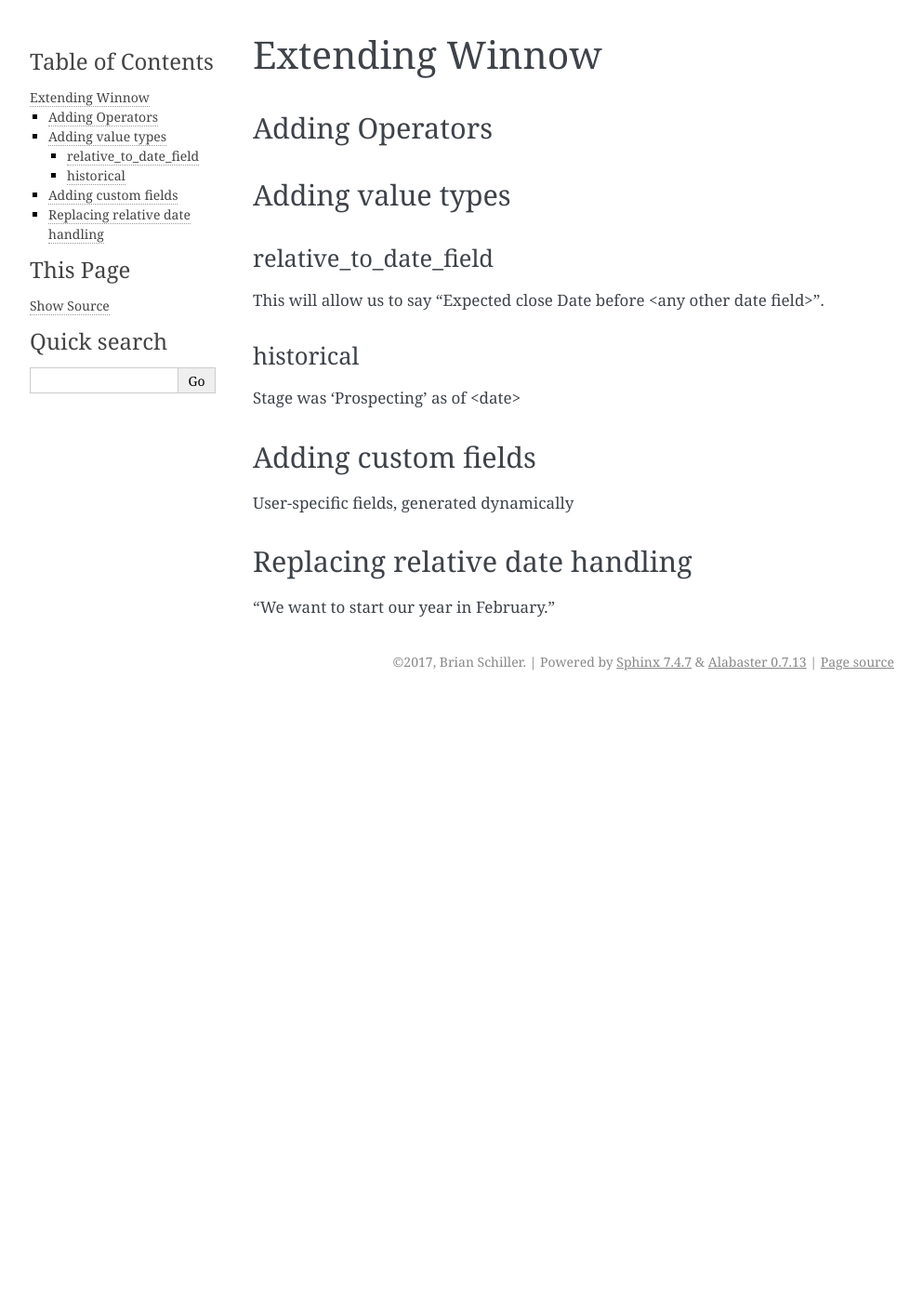
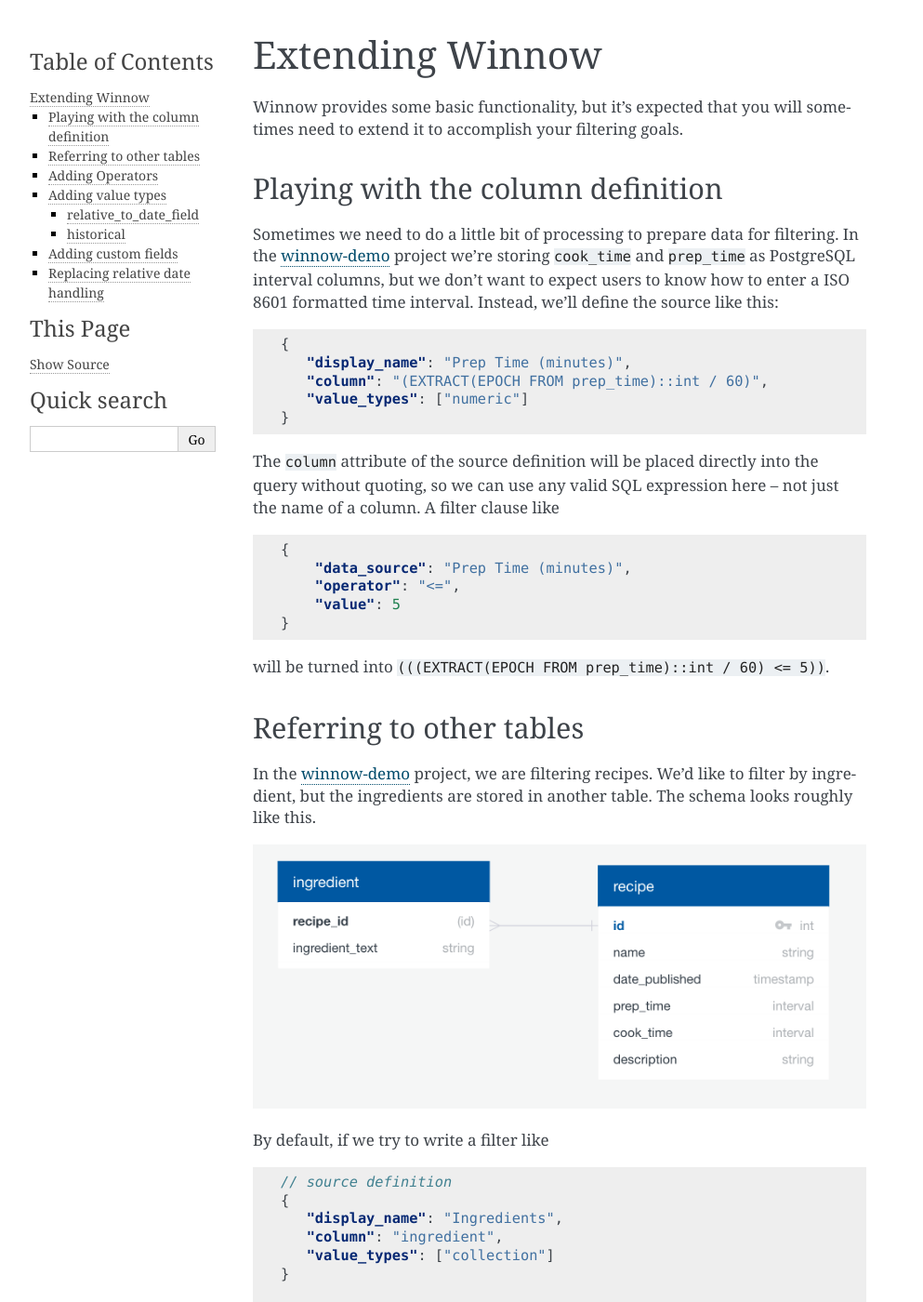
Before and after one commit to bgschiller/winnow, a Sphinx documentation site: the page built from docs/extending_winnow.rst, in a window 1280 px wide and 1400 px high. Shown: the whole window at 93% size, without its empty margins (148-1141 px from the left). Built offline with Sphinx 7.4.7, drawn with Linux system fonts in a browser that asks for light colours; some of the changed text lies outside the part shown.

Commit message:
work on extending_winnow

```diff
--- a/docs/extending_winnow.rst
+++ b/docs/extending_winnow.rst
@@ -1,5 +1,93 @@
+.. _extending_winnow:
+
 Extending Winnow
 ================
+
+Winnow provides some basic functionality, but it's expected that you will sometimes need to extend it to accomplish your filtering goals.
+
+Playing with the column definition
+----------------------------------
+
+Sometimes we need to do a little bit of processing to prepare data for filtering. In the `winnow-demo <https://github.com/bgschiller/winnow-demo>`_ project we're storing ``cook_time`` and ``prep_time`` as PostgreSQL interval columns, but we don't want to expect users to know how to enter a ISO 8601 formatted time interval. Instead, we'll define the source like this:
+
+.. code-block :: json
+
+    {
+       "display_name": "Prep Time (minutes)",
+       "column": "(EXTRACT(EPOCH FROM prep_time)::int / 60)",
+       "value_types": ["numeric"]
+    }
+
+The ``column`` attribute of the source definition will be placed directly into the query without quoting, so we can use any valid SQL expression here -- not just the name of a column. A filter clause like
+
+.. code-block :: json
+
+    {
+        "data_source": "Prep Time (minutes)",
+        "operator": "<=",
+        "value": 5
+    }
+
+will be turned into ``(((EXTRACT(EPOCH FROM prep_time)::int / 60) <= 5))``.
+
+Referring to other tables
+-------------------------
+
+In the `winnow-demo <https://github.com/bgschiller/winnow-demo>`_ project, we are filtering recipes. We'd like to filter by ingredient, but the ingredients are stored in another table. The schema looks roughly like this.
+
+.. image :: images/recipe_schema.png
+
+By default, if we try to write a filter like
+
+.. code-block :: json
+
+    // source definition
+    {
+       "display_name": "Ingredients",
+       "column": "ingredient",
+       "value_types": ["collection"]
+    }
+
+
+    // filter clause
+    {
+        "data_source": "Ingredients",
+        "operator": "any of",
+        "value": ["Tomato"]
+    }
+
+it will produce SQL like ``WHERE ingredient IN ('Tomato')``. That won't work -- there's no column called ``ingredient``! Instead we'll have to override the handling of that data source.
+
+.. code-block :: python
+
+
+    @RecipeWinnow.special_case('Ingredients', 'collection')
+    def ingredients(rw, clause):
+        return rw.sql.prepare_query(
+            '''
+            {% if not_any_of %}
+                NOT
+            {% endif %}
+            id = ANY(
+                SELECT recipe_id FROM ingredient
+                WHERE ingredient_text = ANY({{ value }})
+            )
+            ''',
+            value=clause['value_vivified'],
+            not_any_of=clause['operator'] == 'not any of',
+        )
+
+With this change, we get SQL like
+
+.. code-block :: sql
+
+    (
+     id = ANY(
+            SELECT recipe_id FROM ingredient
+            WHERE ingredient_text = ANY(ARRAY['Tomato']))
+    )
+
+That will work much better! You can see an example of how this works in `recipe_winnow.py <https://github.com/bgschiller/winnow-demo/blob/master/winnow_demo/recipe_winnow.py>`_. The query is a bit more complicated there, because we're taking advantage of PostgreSQL's full-text-search capabilities. That way, a search for 'tomatoes' will also turn up results for 'tomato'.
 
 Adding Operators
 ----------------
--- a/docs/valuetypes.rst
+++ b/docs/valuetypes.rst
@@ -1,3 +1,5 @@
+.. _valuetypes:
+
 Value Types and Operators
 =========================
 
```
Also changed, not shown: docs/images/recipe_schema.png (added).
